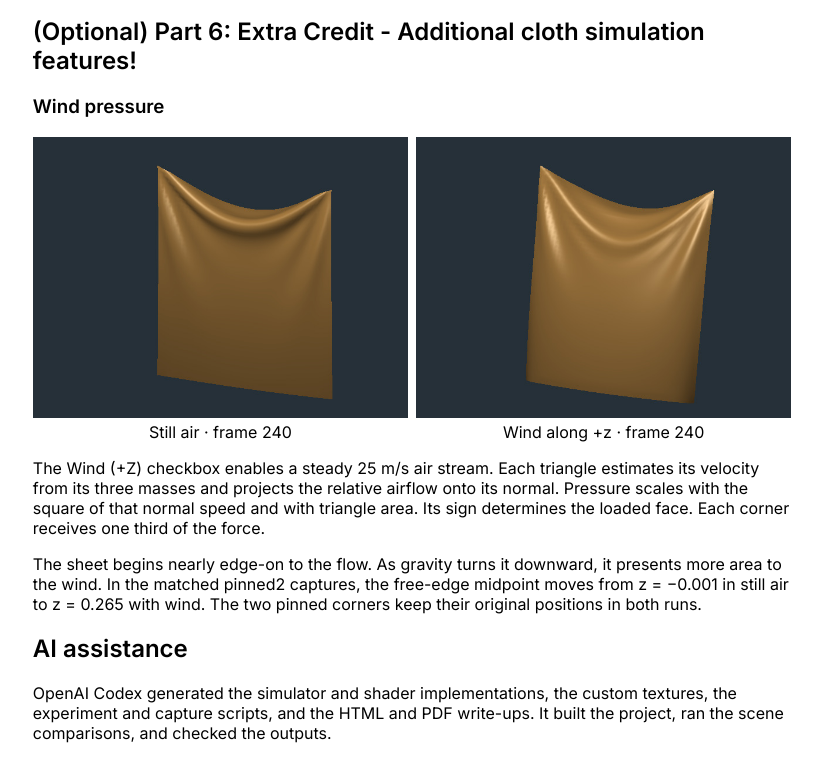
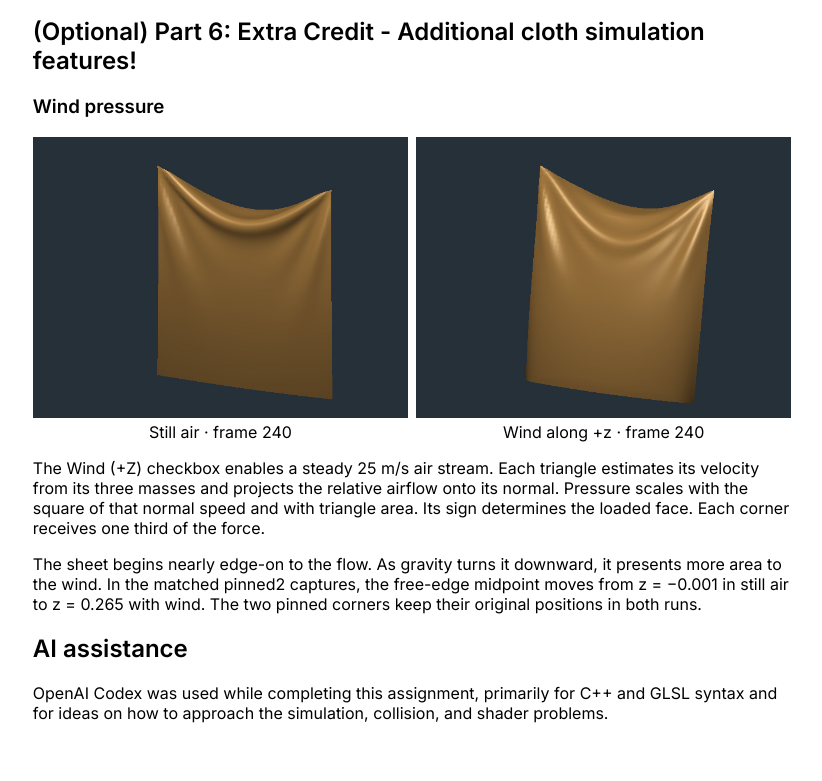
Before and after one commit to cal-cs184-student/hw4-clothsim-edward-writeup, a plain HTML site: page index.html in a window 1280 px wide. Shown: the part 10198-10979 px from the top of the page, without its empty margins (228-1050 px from the left). Drawn offline with Linux system fonts and the light colour scheme.

```diff
--- a/index.html
+++ b/index.html
@@ -198,7 +198,7 @@
     <p>The Wind (+Z) checkbox enables a steady 25 m/s air stream. Each triangle estimates its velocity from its three masses and projects the relative airflow onto its normal. Pressure scales with the square of that normal speed and with triangle area. Its sign determines the loaded face. Each corner receives one third of the force.</p>
     <p>The sheet begins nearly edge-on to the flow. As gravity turns it downward, it presents more area to the wind. In the matched pinned2 captures, the free-edge midpoint moves from z = −0.001 in still air to z = 0.265 with wind. The two pinned corners keep their original positions in both runs.</p>
     <h2>AI assistance</h2>
-    <p>OpenAI Codex generated the simulator and shader implementations, the custom textures, the experiment and capture scripts, and the HTML and PDF write-ups. It built the project, ran the scene comparisons, and checked the outputs.</p>
+    <p>OpenAI Codex was used while completing this assignment, primarily for C++ and GLSL syntax and for ideas on how to approach the simulation, collision, and shader problems.</p>
   </div>
 </body>
 </html>
```
